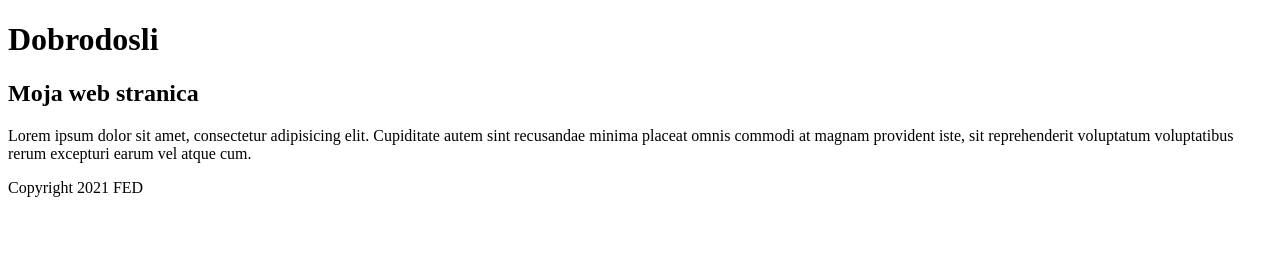
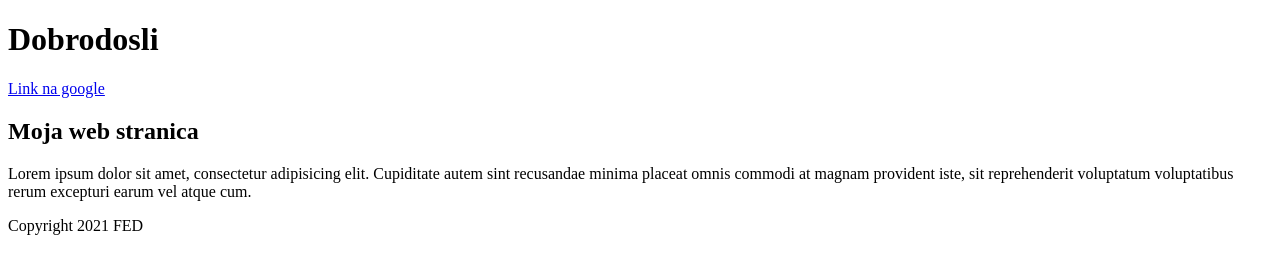
Before and after one commit to Aleksandar0057/FED-gitVezba, a plain HTML site: page index.html in a window 1280 px wide. Drawn offline with Linux system fonts and the light colour scheme.

Commit message:
Dodat link u main sekciju

```diff
--- a/index.html
+++ b/index.html
@@ -11,6 +11,7 @@
         <h1>Dobrodosli</h1>
     </header>
     <main>
+        <p><a href="www.google.com">Link na google</a></p>
         <h2>Moja web stranica</h2>
         <p>Lorem ipsum dolor sit amet, consectetur adipisicing elit. Cupiditate autem sint recusandae minima placeat omnis commodi at magnam provident iste, sit reprehenderit voluptatum voluptatibus rerum excepturi earum vel atque cum.</p>
     </main>
```
